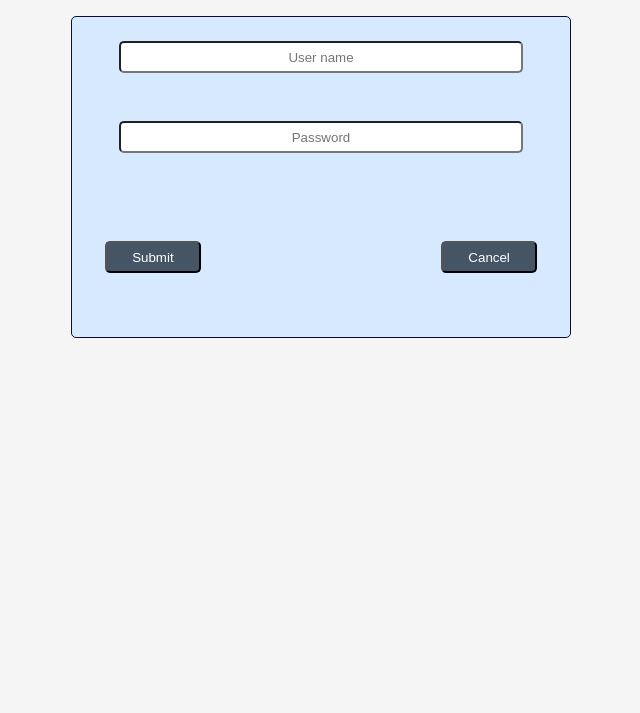
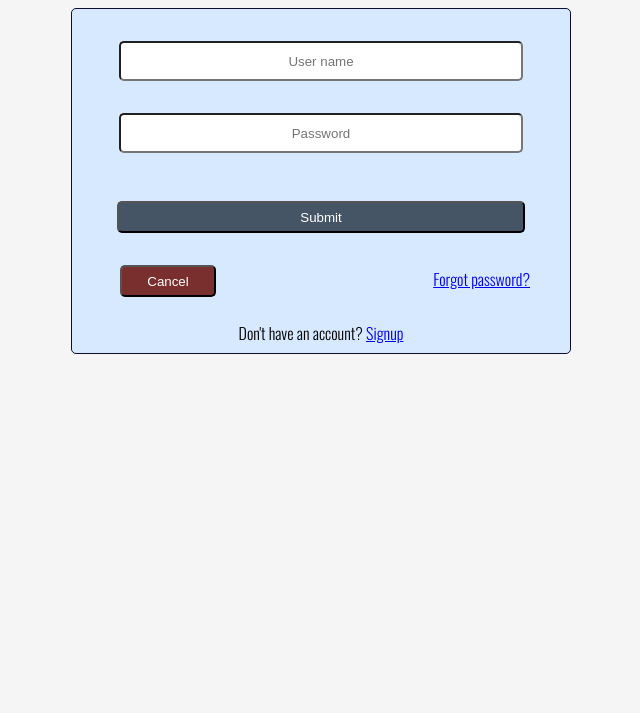
Before and after one commit to Danijela2019/user-authentication, a website: page public/index.html in a window 1280 px wide. Shown: the part 87-800 px from the top of the page, without its empty margins (319-959 px from the left). Drawn offline with nearby package versions, Linux system fonts and the light colour scheme.

Commit message:
Connected to mongoDB

```diff
--- a/package.json
+++ b/package.json
@@ -11,7 +11,10 @@
   "author": "Danijela Milenkovic",
   "license": "MIT",
   "dependencies": {
+    "bcryptjs": "^2.4.3",
+    "body-parser": "^1.19.0",
     "express": "^4.17.1",
+    "mongoose": "^5.11.13",
     "normalize.css": "^8.0.1"
   },
   "devDependencies": {
--- a/public/index.html
+++ b/public/index.html
@@ -11,10 +11,12 @@
       <link rel = "icon" href ="favicon.ico" type = "image/x-icon">
    </head>
    <body class="index">
-        <main class="login-container">
+        <main class="main">
             <h1 class="login-header">User Authentication page</h1>
+            <div class="login-container">
+
                 <section class="login-form__section">
-                <form class="login-form__fieldname" id="login-form-name" action="" method="POST">
+                    <form class="login-form" id="login-form" autocomplete="off">
                         <input
                             class="login-field__inputname"
                             id="login-input-name"
@@ -22,21 +24,26 @@
                             name="name-input"
                             placeholder="User name"
                         />
-                </form>
-                <form class="login-form__fieldpassword" id="login-form-password" action="" method="POST">
                         <input
                             class="login-field__inputpassword"
                             id="login-input-password"
-                        type="text"
+                            type="password"
                             name="password-input"
                             placeholder="Password"
+                            autocomplete="off"
                         />
                     </form>
-                <div class="login-buttons">
-                    <input class="login-field__button btn" type="submit" value="Submit" />
-                    <input class="login-field__cancelbutton btn" type="submit" value="Cancel" />
+                   <button class="login-field__button btn" id="submit-form" onClick="registerUser(event)" >Submit</button>
+                </section>
+
+                <aside class="cancel-field">
+                    <button class="cancel-field__button btn" id="cancel-form" onClick="clearForm(event)">Cancel</button>
+                    <p><a href="#">Forgot password?</a></p>
+                </aside>
+                <p class="signup">Don't have an account?
+                   <a href="#">Signup</a>
+                </p>
             </div>
-            </section>
         </main>
    </body>
 </html>
--- a/public/index.js
+++ b/public/index.js
@@ -0,0 +1,21 @@
+const registerUser = async (event) => {
+    event.preventDefault();
+    const userName= document.getElementById("login-input-name").value;
+    const password = document.getElementById("login-input-password").value;
+    const options = {
+        method: 'POST',
+        headers:{
+        'Content-Type': 'application/json'
+        },
+        body : JSON.stringify({userName, password})
+    }
+    const resault = await fetch('/api/register',options)
+    .then((res)=> res.json())
+    .then((data) => { if(data.error)console.log('Data.error',data.error)})
+    .catch((err)=> console.log('Error',err))
+}
+
+const clearForm = (event) => {
+    event.preventDefault();
+    document.getElementById("login-form").reset()
+};
--- a/public/style.css
+++ b/public/style.css
@@ -1,7 +1,8 @@
 * {
   box-sizing: border-box;
+  margin: 0;
+  padding: 0;
 }
-
 body {
   font-family: "Oswald", sans-serif;
   background: whitesmoke;
@@ -12,12 +13,11 @@ body {
   font-weight: bold;
 }
 .login-container {
-  display: flex;
-  flex-direction: column;
-  align-items: center;
-  justify-content: center;
+  background: #d6e9ff;
+  border: 1px solid rgb(14, 13, 53);
+  border-radius: 5px;
+  margin: 1rem 3rem;
 }
-
 .btn {
   cursor: pointer;
   height: 2rem;
@@ -33,16 +33,15 @@ body {
 .login-form__section {
   display: flex;
   flex-direction: column;
-  border: 1px solid rgb(14, 13, 53);
-  border-radius: 5px;
   align-items: center;
-  background: #d6e9ff;
-  margin: 1rem 3rem;
 }
-.login-form__fieldname,
-.login-form__fieldpassword {
+.cancel-field {
   display: flex;
-  justify-content: center;
+  justify-content: space-between;
+  align-items: baseline;
+  margin: 0 0.5rem;
+}
+.login-form {
   width: 90%;
   margin: 1rem;
 }
@@ -50,20 +49,39 @@ body {
 .login-field__inputname,
 .login-field__inputpassword {
   width: 90%;
-  height: 2rem;
-  margin: 0.5rem;
+  height: 2.5rem;
+  margin: 1rem 0.5rem;
   border-radius: 5px;
   text-align: center;
 }
-.login-buttons {
-  display: flex;
-  justify-content: space-between;
+.login-field__button {
   width: 90%;
-  margin: 3rem 0.5rem;
+}
+.cancel-field__button {
+  justify-content: flex-start;
+  background: rgb(122, 47, 47);
+}
+.signup {
+  margin: 0.5rem;
 }
 
 @media only screen and (min-width: 767px) {
-  .login-form__section {
+  .login-container {
     width: 500px;
   }
+  .cancel-field {
+    margin: 0 2.5rem;
+  }
+  .login-field__button {
+    width: 82%;
+  }
+  .login-field__inputname,
+  .login-field__inputpassword {
+    width: 90%;
+  }
+  .main {
+    display: flex;
+    flex-direction: column;
+    align-items: center;
+  }
 }
```
Also changed, not shown: model/user.js (added, +13 -0 lines), server.js (+44 -2 lines), public/README.md (added), 1 other file. Lines whose indentation alone changed are shown as unchanged.
